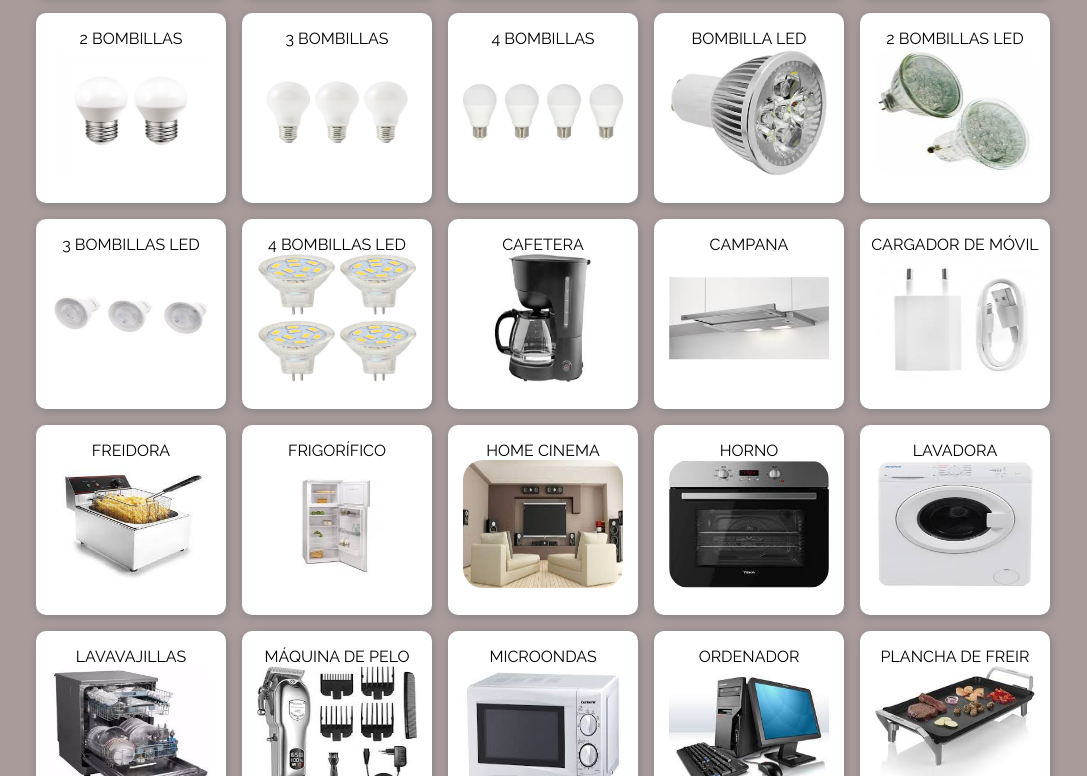
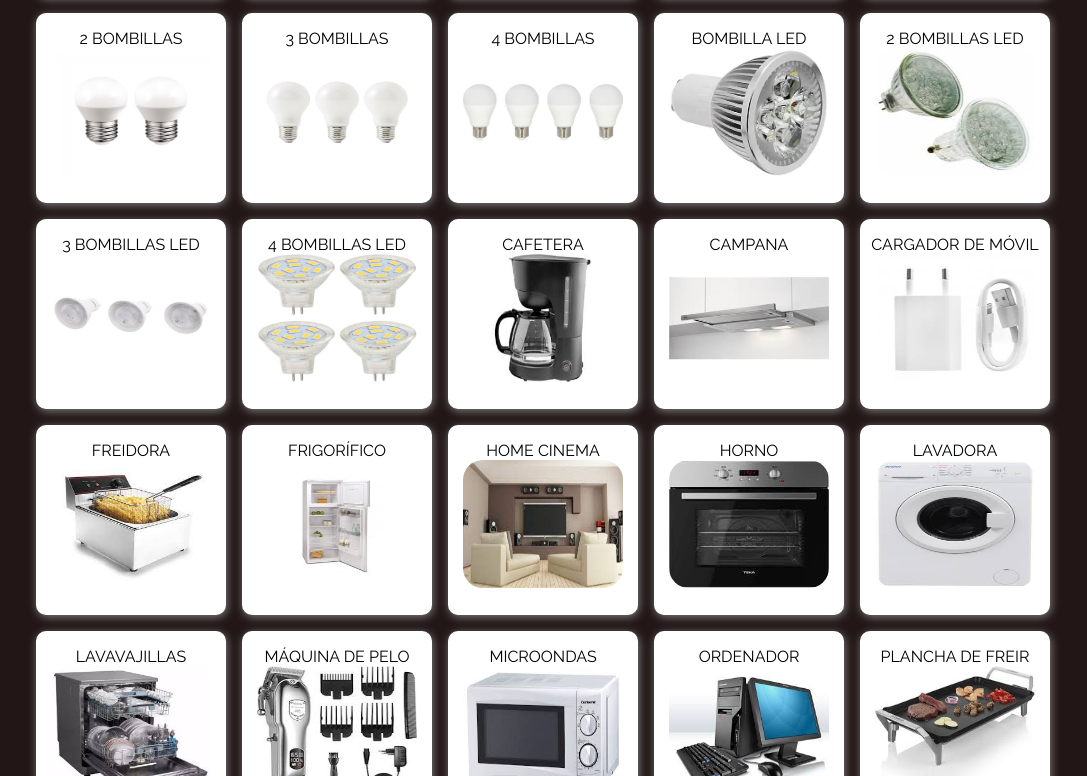
Before and after one commit to Hazafernandez/app-Precio-Iinstantaneo-luz, a plain HTML site: page index.html in a window 1280 px wide. Shown: the part 436-1212 px from the top of the page, without its empty margins (49-1136 px from the left). Drawn offline with Linux system fonts and the light colour scheme.

Commit message:
background

```diff
--- a/css/style.css
+++ b/css/style.css
@@ -11,7 +11,7 @@ body {
   width: 90vw;
   padding: 1rem;
   margin: 1rem;
-  background-color: rgb(170, 155, 155);
+  background-color: rgb(34, 22, 22);
   color: white;
 }
 
```
